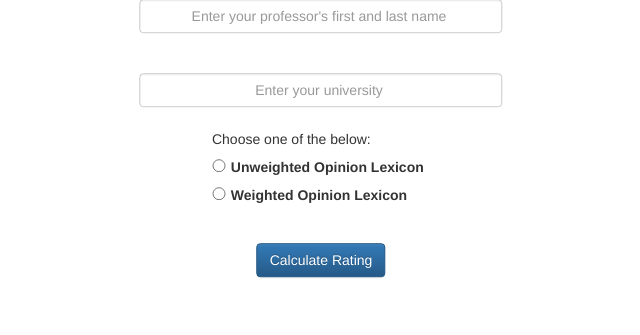
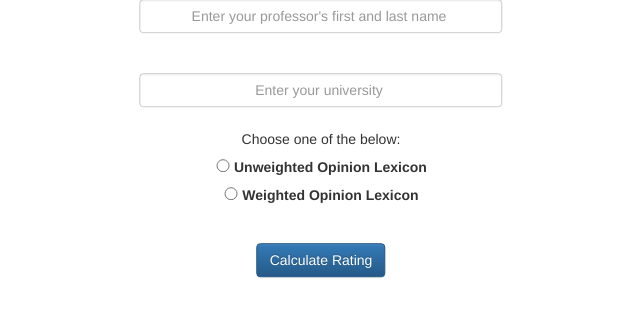
Before and after one commit to apynnonen/hot-or-not, a Flask app: page / in a window 1280 px wide. Shown: the part 227-562 px from the top of the page, without its empty margins (319-959 px from the left). Run offline with Flask 3, Linux system fonts and the light colour scheme; some libraries are stand-ins or nearby versions.

Commit message:
Fixed Allignment

```diff
--- a/static/css/index.css
+++ b/static/css/index.css
@@ -25,7 +25,7 @@ button{
 .wrapper-class{
     position: relative;
     top: 40%;
-    left: 70%;
+    left: 50%;
     transform: translate(-50%, -50%);
-    text-align: justify;
+    text-align: center;
 }
```
